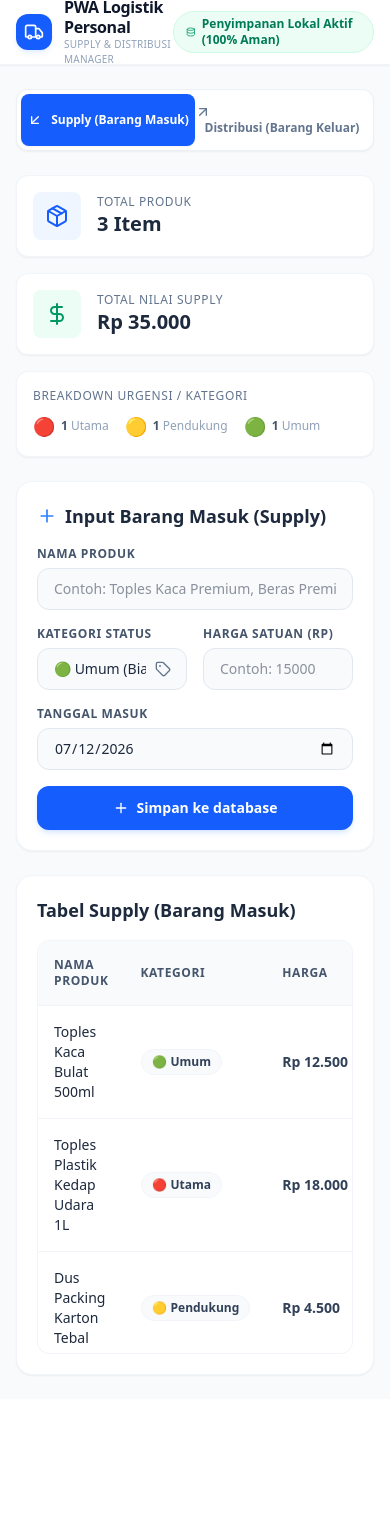
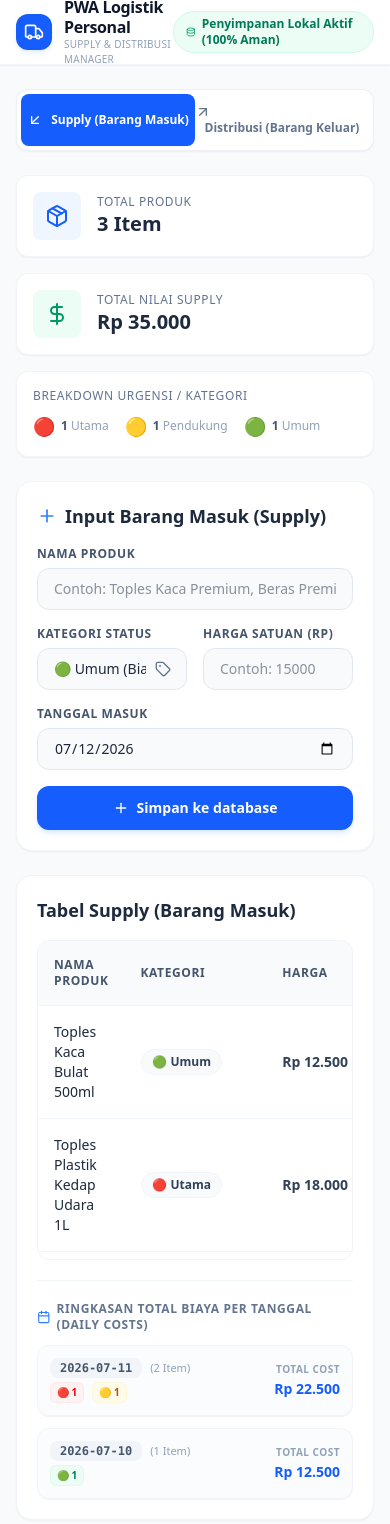
Before and after one commit to vviqry/Fruity_Candy, a React (Vite) app: page / in a window 390 px wide. Shown: the top 1524 px of the page. Before the commit the page ends 1399 px from the top, so only its background shows below. Built offline with nearby package versions, Linux system fonts and the light colour scheme.

Commit message:
feat: calculate daily supply statistics
Aggregate items by date to compute daily costs, item counts, and category distribution. Also adjusted table container styles for better layout responsiveness.

```diff
--- a/src/components/SupplyManager.tsx
+++ b/src/components/SupplyManager.tsx
@@ -24,6 +24,26 @@ export default function SupplyManager({ items, onAddItem, onDeleteItem }: Supply
   const redCount = items.filter(item => item.category === '🔴').length;
   const yellowCount = items.filter(item => item.category === '🟡').length;
   const greenCount = items.filter(item => item.category === '🟢').length;
+
+  // Group by date and calculate daily total cost
+  const dailyTotals = items.reduce((acc, item) => {
+    const date = item.entryDate;
+    if (!acc[date]) {
+      acc[date] = {
+        date,
+        totalCost: 0,
+        itemCount: 0,
+        categories: { '🔴': 0, '🟡': 0, '🟢': 0 }
+      };
+    }
+    acc[date].totalCost += item.price;
+    acc[date].itemCount += 1;
+    acc[date].categories[item.category] = (acc[date].categories[item.category] || 0) + 1;
+    return acc;
+  }, {} as Record<string, { date: string; totalCost: number; itemCount: number; categories: Record<string, number> }>);
+
+  // Convert to array and sort descending by date
+  const sortedDailyTotals = Object.values(dailyTotals).sort((a, b) => b.date.localeCompare(a.date));
 
   const handleSubmit = (e: React.FormEvent) => {
     e.preventDefault();
@@ -201,14 +221,14 @@ export default function SupplyManager({ items, onAddItem, onDeleteItem }: Supply
         </div>
 
         {/* Table Column */}
-        <div className="bg-white p-5 rounded-2xl border border-slate-100 shadow-xs lg:col-span-2 flex flex-col h-[500px]">
+        <div className="bg-white p-5 rounded-2xl border border-slate-100 shadow-xs lg:col-span-2 flex flex-col min-h-[500px]">
           <h3 className="font-bold text-slate-800 text-lg mb-4">
             Tabel Supply (Barang Masuk)
           </h3>
 
-          <div className="flex-1 overflow-auto rounded-xl border border-slate-100">
+          <div className="max-h-[320px] overflow-auto rounded-xl border border-slate-100">
             {items.length === 0 ? (
-              <div className="h-full flex flex-col items-center justify-center text-slate-400 py-10 space-y-2">
+              <div className="h-64 flex flex-col items-center justify-center text-slate-400 py-10 space-y-2">
                 <Package className="w-10 h-10 text-slate-300" />
                 <p className="text-sm">Belum ada barang masuk yang dicatat.</p>
                 <p className="text-xs text-slate-400">Silakan isi form di samping untuk mulai menyimpan data.</p>
@@ -258,6 +278,51 @@ export default function SupplyManager({ items, onAddItem, onDeleteItem }: Supply
               </table>
             )}
           </div>
+
+          {/* Daily Totals Summary */}
+          {items.length > 0 && (
+            <div className="mt-5 border-t border-slate-100 pt-5 flex-1">
+              <h4 className="text-xs font-bold text-slate-500 uppercase tracking-wider mb-3 flex items-center space-x-1.5">
+                <Calendar className="w-4 h-4 text-blue-500" />
+                <span>Ringkasan Total Biaya per Tanggal (Daily Costs)</span>
+              </h4>
+              <div className="grid grid-cols-1 sm:grid-cols-2 gap-3">
+                {sortedDailyTotals.map((day) => (
+                  <div key={day.date} className="bg-slate-50/50 border border-slate-100 rounded-xl p-3 flex items-center justify-between hover:bg-slate-50 transition shadow-2xs">
+                    <div className="space-y-1">
+                      <div className="flex items-center space-x-2">
+                        <span className="text-xs font-mono font-bold text-slate-600 bg-slate-100 px-2.5 py-0.5 rounded-lg">
+                          {day.date}
+                        </span>
+                        <span className="text-[11px] text-slate-400 font-medium">({day.itemCount} Item)</span>
+                      </div>
+                      <div className="flex space-x-2 items-center mt-1">
+                        {day.categories['🔴'] > 0 && (
+                          <span className="inline-flex items-center text-[10px] bg-red-50 text-red-600 px-1.5 py-0.5 rounded-md font-semibold border border-red-100/50">
+                            🔴 {day.categories['🔴']}
+                          </span>
+                        )}
+                        {day.categories['🟡'] > 0 && (
+                          <span className="inline-flex items-center text-[10px] bg-amber-50 text-amber-700 px-1.5 py-0.5 rounded-md font-semibold border border-amber-100/50">
+                            🟡 {day.categories['🟡']}
+                          </span>
+                        )}
+                        {day.categories['🟢'] > 0 && (
+                          <span className="inline-flex items-center text-[10px] bg-emerald-50 text-emerald-700 px-1.5 py-0.5 rounded-md font-semibold border border-emerald-100/50">
+                            🟢 {day.categories['🟢']}
+                          </span>
+                        )}
+                      </div>
+                    </div>
+                    <div className="text-right">
+                      <p className="text-[10px] text-slate-400 uppercase font-bold tracking-wider mb-0.5">Total Cost</p>
+                      <p className="text-sm font-extrabold text-blue-600">{formatIDR(day.totalCost)}</p>
+                    </div>
+                  </div>
+                ))}
+              </div>
+            </div>
+          )}
         </div>
       </div>
     </div>
```
